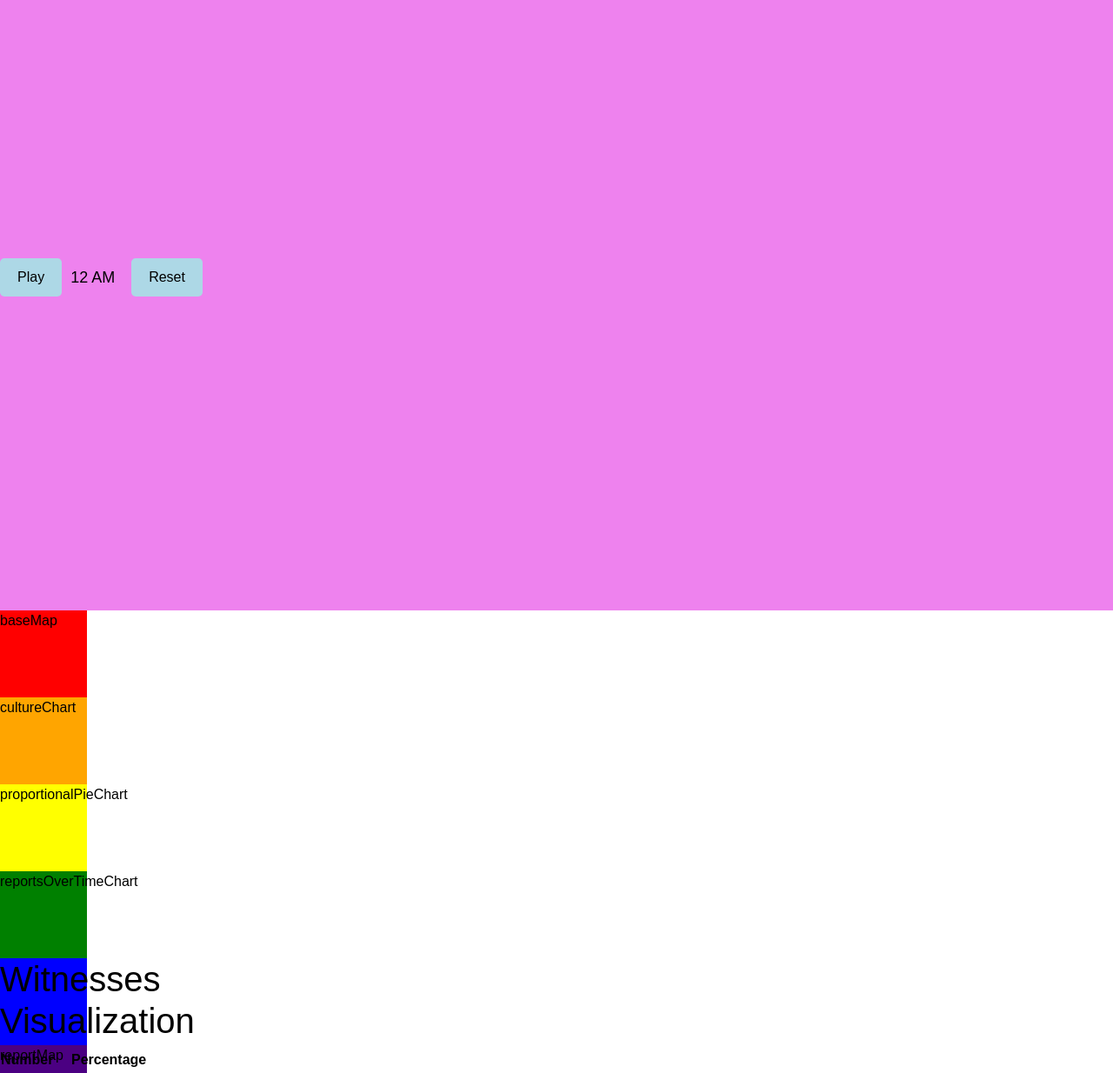
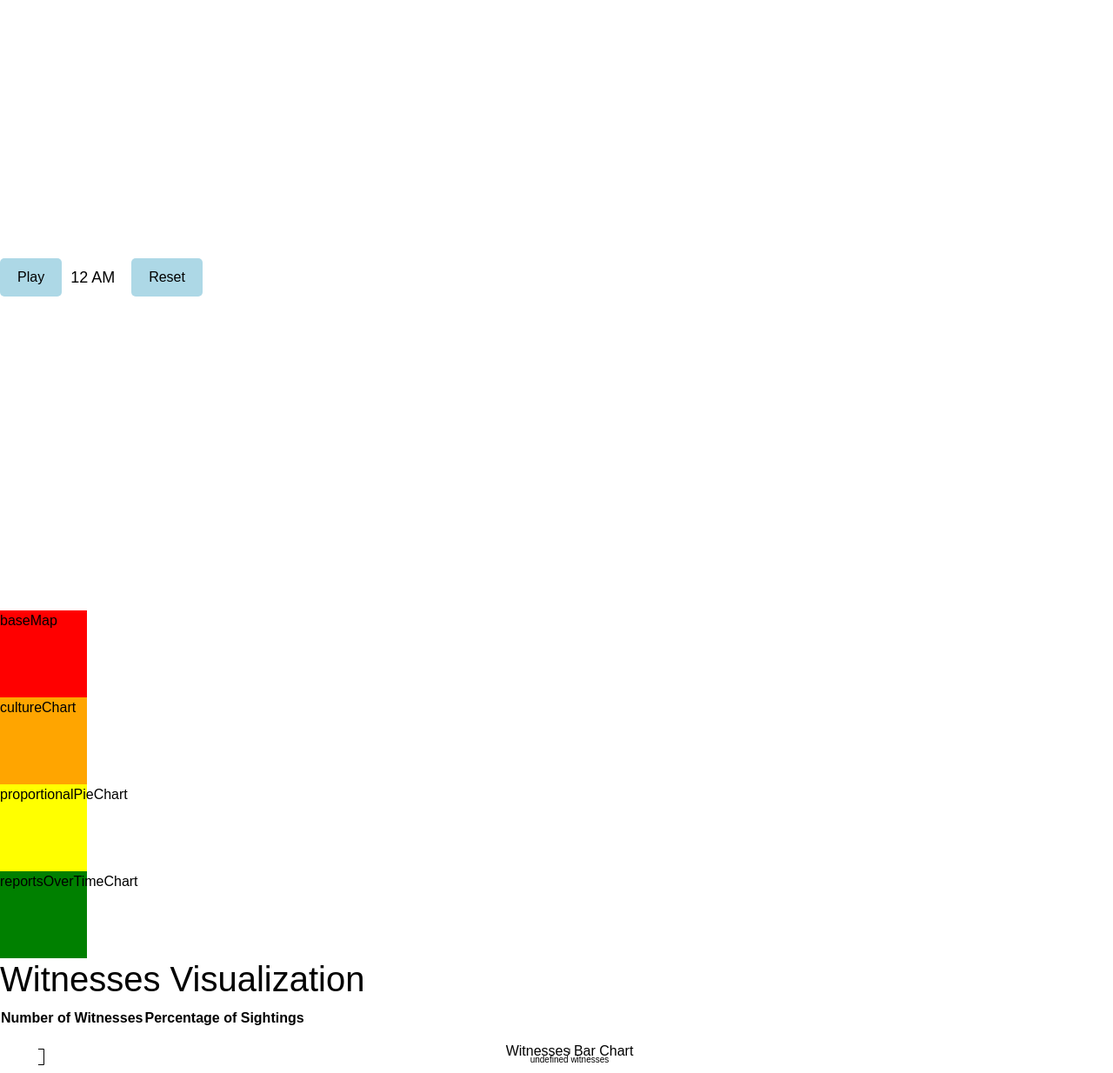
Before and after one commit to DimitriosGkiokmema/CSC316-Project, a plain HTML site: page src/index.html in a window 1280 px wide. Shown: the part 59-1293 px from the top of the page at 87% size. Drawn offline with nearby package versions, Linux system fonts and the light colour scheme; files that its build step writes are made by us from their sources; animation ran at ten frames a second; files whose address does not match are found by name.

Commit message:
removed some style from index.html

```diff
--- a/src/index.html
+++ b/src/index.html
@@ -20,7 +20,7 @@
 		-->
 	</head>
 	<body>
-		<div class="col" id="dailyReports" style="height: 400; background-color: violet;">
+		<div class="col" id="dailyReports">
 			<h2>UFO Clock</h2>
 			<div class="clock-container">
 			    <svg id="clock" width="300" height="300"></svg>
@@ -43,7 +43,7 @@
 		<div id="reportsOverTimeChart" style="height: 100px; width: 100px; background-color: green;">
 			reportsOverTimeChart
 		</div>
-		<div id="witnessesChart" style="height: 100px; width: 100px; background-color: blue;">
+		<div id="witnessesChart">
 			<h1>Witnesses Visualization</h1>
 
 			<table id="witness-table">
```
